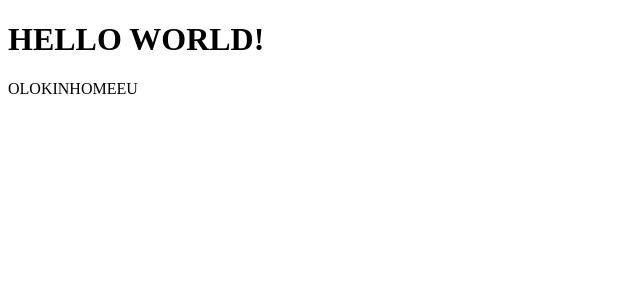
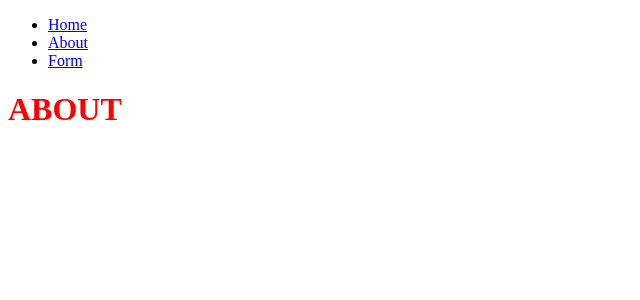
Before and after one commit to Tiago-devop/gofast, a React (Vite) app: page /about in a window 1280 px wide. Shown: the top 300 px of the page, without its empty margins (0-640 px from the left). Built offline with nearby package versions, Linux system fonts and the light colour scheme.

Commit message:
navegação com react router dom

```diff
--- a/src/App.jsx
+++ b/src/App.jsx
@@ -1,12 +1,22 @@
+import { BrowserRouter, Routes, Route } from "react-router-dom";
+import NavBar from "./components/NavBar";
+import About from "./pages/About";
+import Form from "./pages/Form";
+import Home from "./pages/Home";
 
 function App() {
-
   return (
     <>
-    <h1>HELLO WORLD!</h1>
-    <p>OLOKINHOMEEU</p>
+      <BrowserRouter>
+        <NavBar />
+        <Routes>
+          <Route path="/" exact element={<Home />} />
+          <Route path="/about" element={<About />} />
+          <Route path="/form" element={<Form />} />
+        </Routes>
+      </BrowserRouter>
     </>
-  )
+  );
 }
 
-export default App
+export default App;
--- /dev/null
+++ b/src/components/NavBar/index.jsx
@@ -0,0 +1,19 @@
+import { Link } from "react-router-dom";
+
+const NavBar = () => (
+  <>
+    <ul>
+      <li>
+        <Link to={"/"}>Home</Link>
+      </li>
+      <li>
+        <Link to={"/about"}>About</Link>
+      </li>
+      <li>
+        <Link to={"/form"}>Form</Link>
+      </li>
+    </ul>
+  </>
+);
+
+export default NavBar;
--- /dev/null
+++ b/src/pages/About/About.style.jsx
@@ -0,0 +1,5 @@
+import styled from 'styled-components';
+
+export const Title = styled.h1`
+  color: red;
+`;
--- /dev/null
+++ b/src/pages/About/index.jsx
@@ -0,0 +1,9 @@
+import { Title } from "./About.style";
+
+const About = () => (
+  <>
+  <Title>ABOUT</Title>
+  </>
+)
+
+export default About;
--- /dev/null
+++ b/src/pages/Form/Form.style.jsx
@@ -0,0 +1,5 @@
+import styled from 'styled-components'
+
+export const Title = styled.h1`
+  color: green;
+`
--- /dev/null
+++ b/src/pages/Form/index.jsx
@@ -0,0 +1,9 @@
+import { Title } from "./Form.style";
+
+const Form = () => (
+  <>
+    <Title>FORM</Title>
+  </>
+);
+
+export default Form;
--- /dev/null
+++ b/src/pages/Home/Home.style.jsx
@@ -0,0 +1,5 @@
+import styled from 'styled-components'
+
+export const Title = styled.h1`
+  color: blue;
+`;
--- /dev/null
+++ b/src/pages/Home/index.jsx
@@ -0,0 +1,9 @@
+import { Title } from "./Home.style";
+
+const Home = () => (
+  <>
+    <Title>HOME</Title>
+  </>
+);
+
+export default Home
```
Also changed, not shown: src/components/NavBar/NavBar.style.jsx (added).
